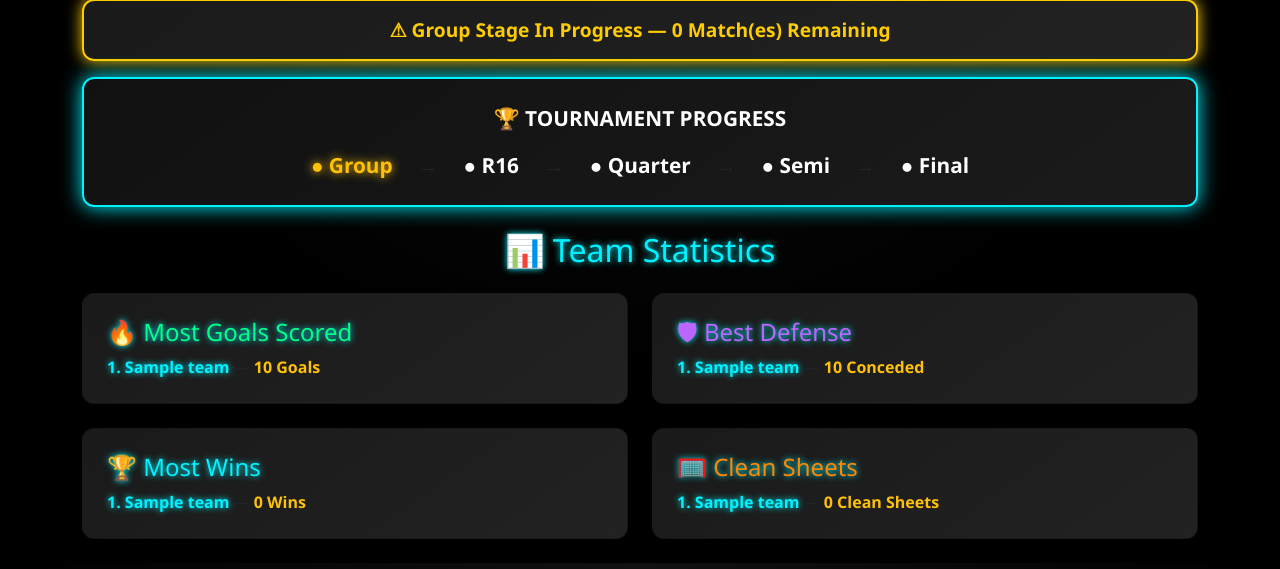
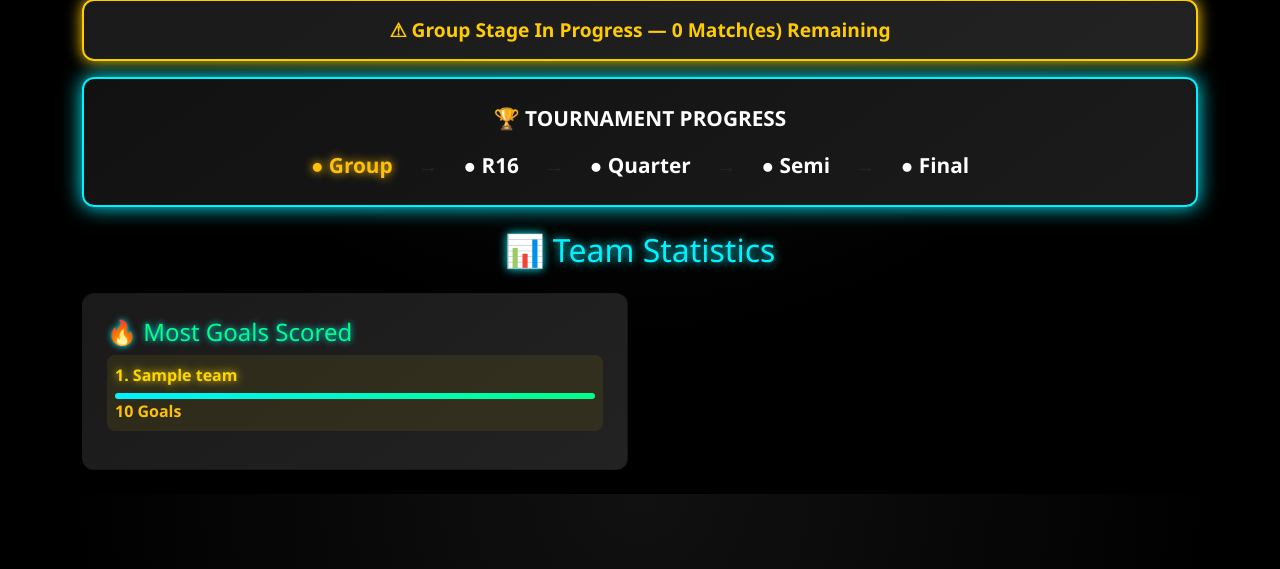
Before and after one commit to Hamza-dev001/football-tournament, a Flask app: page /team-stats in a window 1280 px wide. Shown: the part 231-800 px from the top of the page. Run offline with Flask 3, Linux system fonts and the light colour scheme; tables that the repository leaves empty hold one stand-in row (values such as "Sample post").

Commit message:
Add animated stats UI with medals, counters and progress bars

```diff
--- a/app/templates/team_stats.html
+++ b/app/templates/team_stats.html
@@ -1,82 +1,108 @@
 {% extends "base.html" %}
 {% block content %}
 
-<h2 class="text-center mb-4">📊 Team Statistics</h2>
+<style>
+.rank-1 { color:#FFD700; text-shadow:0 0 8px #FFD700; font-weight:bold; }
+.rank-2 { color:#C0C0C0; text-shadow:0 0 8px #C0C0C0; font-weight:bold; }
+.rank-3 { color:#CD7F32; text-shadow:0 0 8px #CD7F32; font-weight:bold; }
+.default-rank { color:#00f2ff; text-shadow:0 0 6px #00f2ff; font-weight:bold; }
+
+.stat-row { margin-bottom:14px; }
+.stat-leader { background:rgba(255,215,0,0.08); padding:8px; border-radius:8px; }
+
+.stat-value { color:#ffc107; font-weight:bold; }
+
+.progress-container {
+    height:6px;
+    background:rgba(255,255,255,0.1);
+    border-radius:6px;
+    margin-top:6px;
+    overflow:hidden;
+}
+
+.progress-fill {
+    height:100%;
+    width:0%;
+    background:linear-gradient(90deg,#00f2ff,#00ff88);
+    transition:width 1.2s ease;
+}
+</style>
+
+<h2 class="text-center mb-4" style="color:#00f2ff; text-shadow:0 0 10px #00f2ff;">
+    📊 Team Statistics
+</h2>
 
 <div class="row">
 
-    <!-- ✅ Most Goals -->
+    <!-- MOST GOALS -->
     <div class="col-md-6 mb-4">
         <div class="card p-4">
             <h4 style="color:#00ff88;">🔥 Most Goals Scored</h4>
+
+            {% set max_value = most_goals[0].goals_scored if most_goals else 1 %}
+
             {% for team in most_goals[:5] %}
+            <div class="stat-row {% if loop.index == 1 %}stat-leader{% endif %}">
+
                 <div>
-                    <span style="color:#00f2ff; font-weight:bold; text-shadow:0 0 6px #00f2ff;">
+                    <span class="
+                        {% if loop.index == 1 %}rank-1
+                        {% elif loop.index == 2 %}rank-2
+                        {% elif loop.index == 3 %}rank-3
+                        {% else %}default-rank{% endif %}
+                    ">
                         {{ loop.index }}. {{ team.team.name }}
                     </span>
-                     —
-                    <strong style="color:#ffc107;">
-                        {{ team.goals_scored }} Goals
-                    </strong>
+
+                    <div class="progress-container">
+                        <div class="progress-fill"
+                             data-percent="{{ (team.goals_scored / max_value * 100) | round }}">
+                        </div>
+                    </div>
                 </div>
-            {% endfor %}
-        </div>
-    </div>
 
-    <!-- ✅ Best Defense -->
-    <div class="col-md-6 mb-4">
-        <div class="card p-4">
-            <h4 style="color:#bb66ff;">🛡 Best Defense</h4>
-            {% for team in best_defense[:5] %}
-                <div>
-                    <span style="color:#00f2ff; font-weight:bold; text-shadow:0 0 6px #00f2ff;">
-                        {{ loop.index }}. {{ team.team.name }}
-                    </span>
-                     —
-                    <strong style="color:#ffc107;">
-                        {{ team.goals_conceded }} Conceded
-                    </strong>
+                <div class="stat-value counter"
+                     data-target="{{ team.goals_scored }}">
+                     0 Goals
                 </div>
-            {% endfor %}
-        </div>
-    </div>
 
-    <!-- ✅ Most Wins -->
-    <div class="col-md-6 mb-4">
-        <div class="card p-4">
-            <h4 style="color:#00f2ff;">🏆 Most Wins</h4>
-            {% for team in most_wins[:5] %}
-                <div>
-                    <span style="color:#00f2ff; font-weight:bold; text-shadow:0 0 6px #00f2ff;">
-                        {{ loop.index }}. {{ team.team.name }}
-                    </span>
-                     —
-                    <strong style="color:#ffc107;">
-                        {{ team.wins }} Wins
-                    </strong>
-                </div>
-            {% endfor %}
-        </div>
-    </div>
-
-    <!-- ✅ Clean Sheets -->
-    <div class="col-md-6 mb-4">
-        <div class="card p-4">
-            <h4 style="color:#ff8800;">🥅 Clean Sheets</h4>
-            {% for team in most_clean_sheets[:5] %}
-                <div>
-                    <span style="color:#00f2ff; font-weight:bold; text-shadow:0 0 6px #00f2ff;">
-                        {{ loop.index }}. {{ team.team.name }}
-                    </span>
-                     —
-                    <strong style="color:#ffc107;">
-                        {{ team.clean_sheets }} Clean Sheets
-                    </strong>
-                </div>
+            </div>
             {% endfor %}
         </div>
     </div>
 
 </div>
 
+<script>
+document.addEventListener("DOMContentLoaded", function(){
+
+    // Animate numbers
+    document.querySelectorAll(".counter").forEach(counter=>{
+        let target = +counter.getAttribute("data-target");
+        let count = 0;
+        let increment = target / 40;
+
+        function update(){
+            if(count < target){
+                count += increment;
+                counter.innerText = Math.ceil(count) + " Goals";
+                requestAnimationFrame(update);
+            } else {
+                counter.innerText = target + " Goals";
+            }
+        }
+        update();
+    });
+
+    // Animate progress bars
+    document.querySelectorAll(".progress-fill").forEach(bar=>{
+        let percent = bar.getAttribute("data-percent");
+        setTimeout(()=>{
+            bar.style.width = percent + "%";
+        },300);
+    });
+
+});
+</script>
+
 {% endblock %}
```
